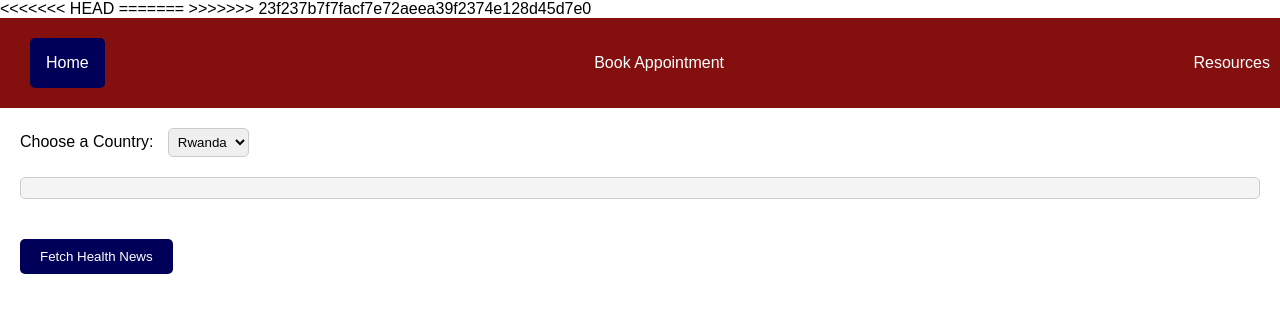
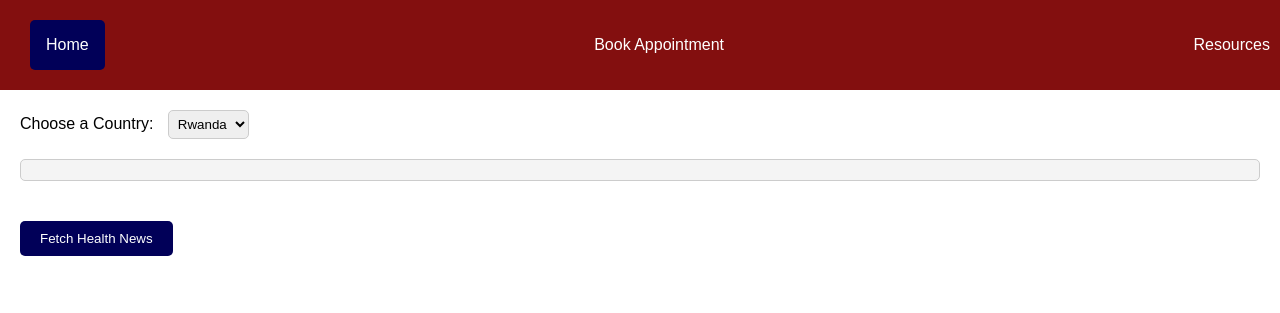
Before and after one commit to FrankOnyemaOrji/healthconnect, a Flask app: page /resource in a window 1280 px wide. Shown: the top 313 px of the page. Run offline with Flask 3, Linux system fonts and the light colour scheme; data that the repository does not hold is empty.

Commit message:
Error on resource page removed

```diff
--- a/templates/resources.html
+++ b/templates/resources.html
@@ -2,13 +2,10 @@
 <html>
 <head>
     <title>Health News</title>
-<<<<<<< HEAD
     <link rel="stylesheet" href="{{ url_for('static', filename='resources.css') }}">
-=======
     <link rel="stylesheet" href="/static/resources.css" />
 {#    <link rel="stylesheet" href="{{ url_for('static', filename='resource.css') }}">#}
     <!-- <link rel="stylesheet" href="{{ url_for('static', filename='resources.css') }}"> -->
->>>>>>> 23f237b7f7facf7e72aeea39f2374e128d45d7e0
 
 </head>
 <body>
```
